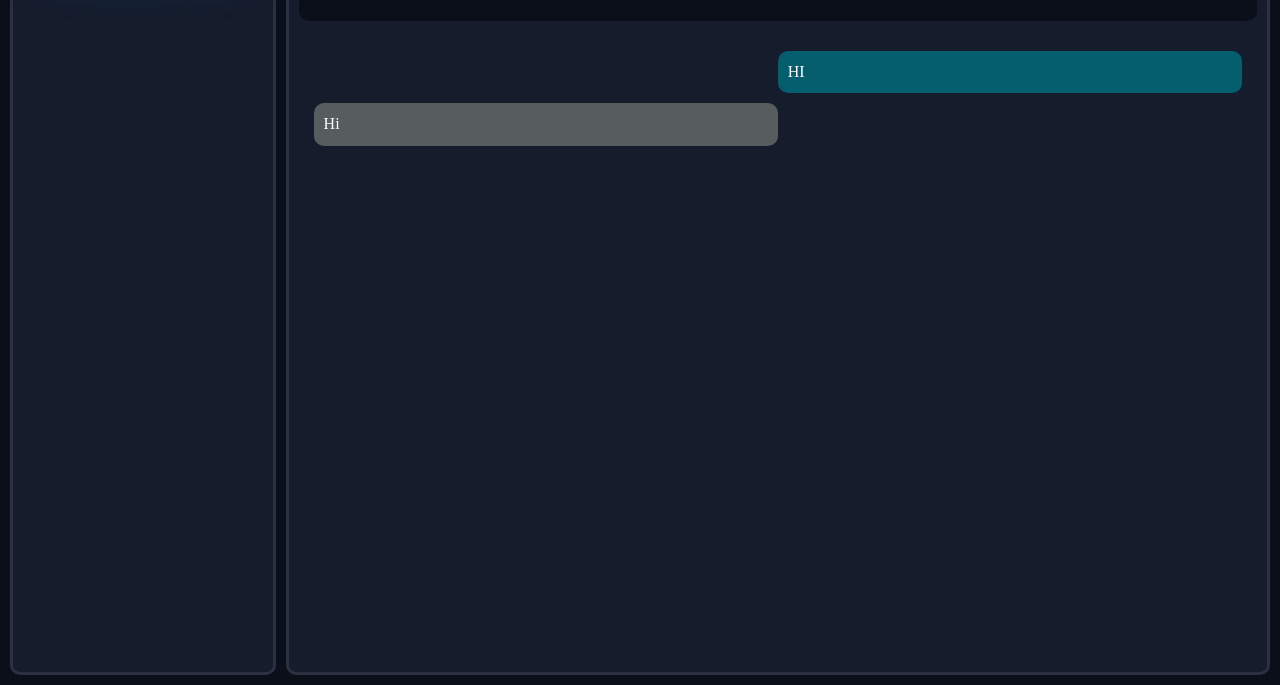
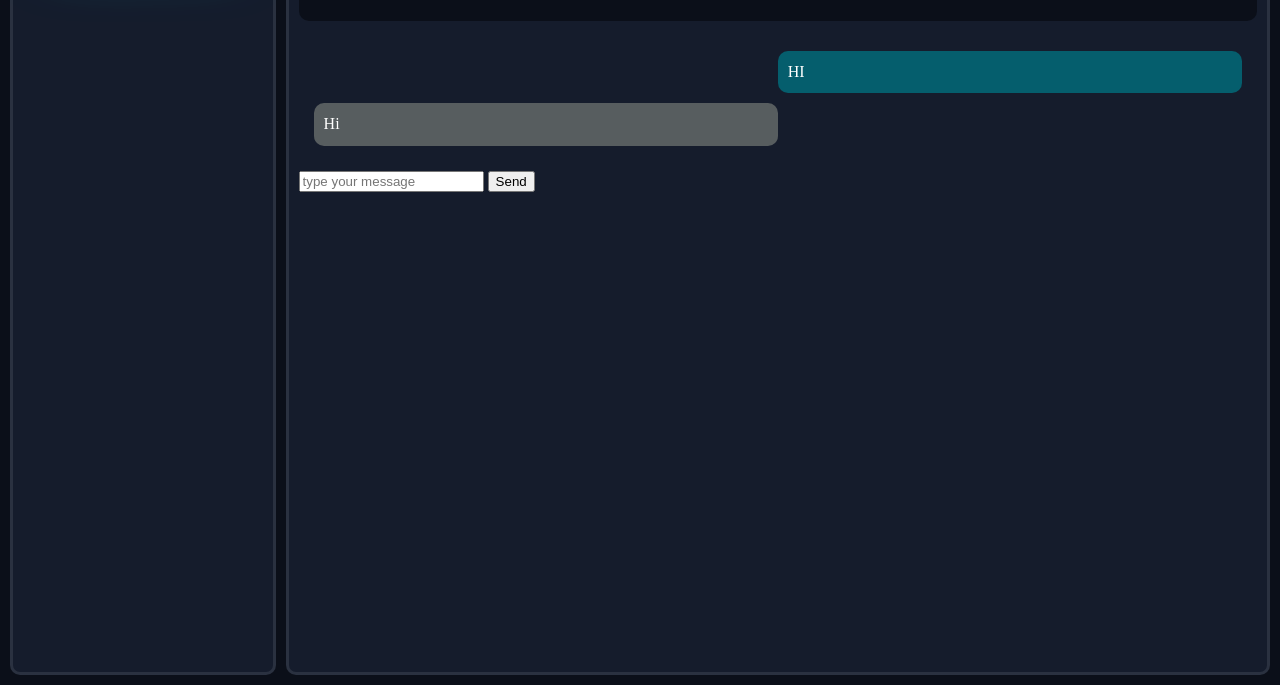
Before and after one commit to Sathsidu-2006/ORION-AI-CHATBOT, a plain HTML site: page index.html in a window 1280 px wide. Shown: the part 115-800 px from the top of the page. Drawn offline with Linux system fonts and the light colour scheme.

Commit message:
feat : added the input box and submit button

```diff
--- a/index.html
+++ b/index.html
@@ -21,6 +21,10 @@
                     <div class="message user-message" id="user-message">HI</div>
                     <div class="message bot-message" id="bot-message">Hi</div>
                 </div>
+                <div class="input-area">
+                    <input type="text" placeholder="type your message" id="user-input" class="user-input">
+                    <input type="submit" class="send-btn" value="Send" onclick="sendMessage()">
+                </div>
             </div>
         </div>
     </div>
```
